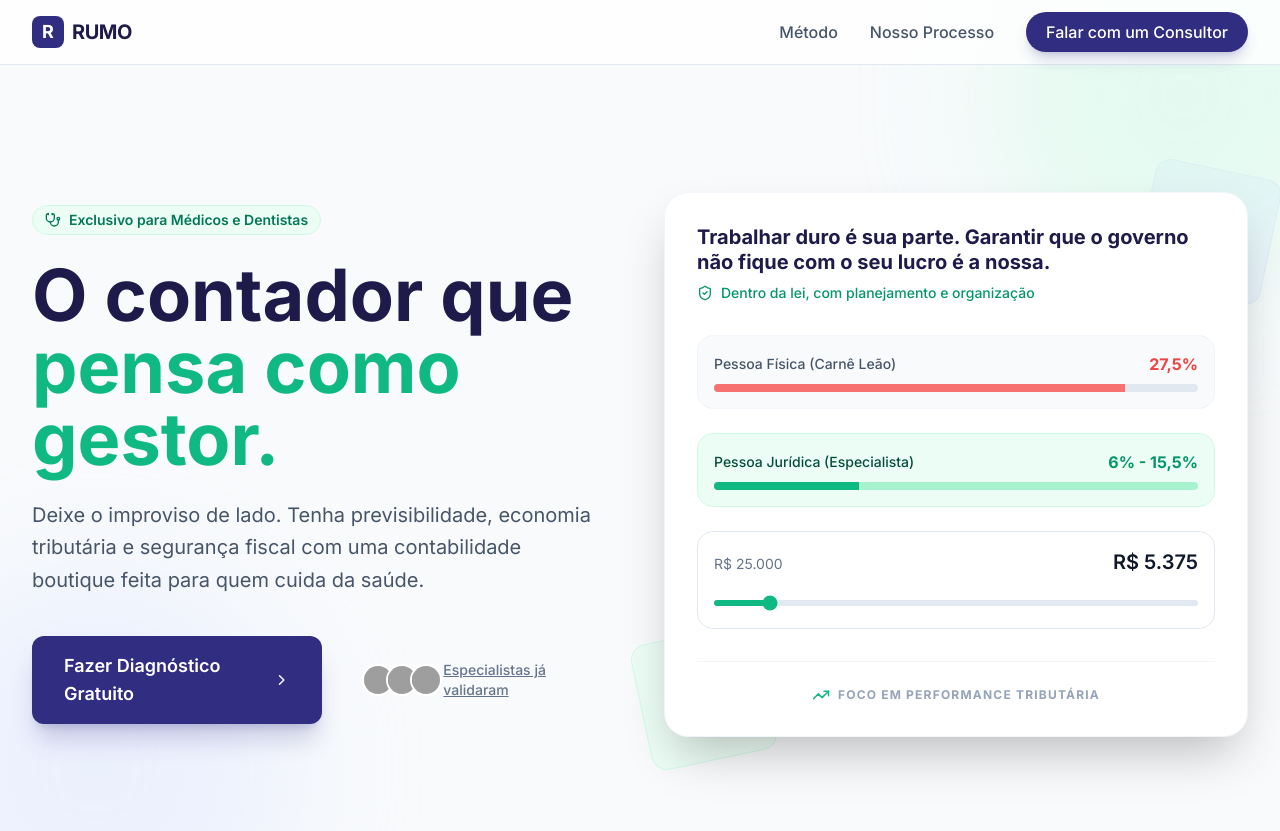
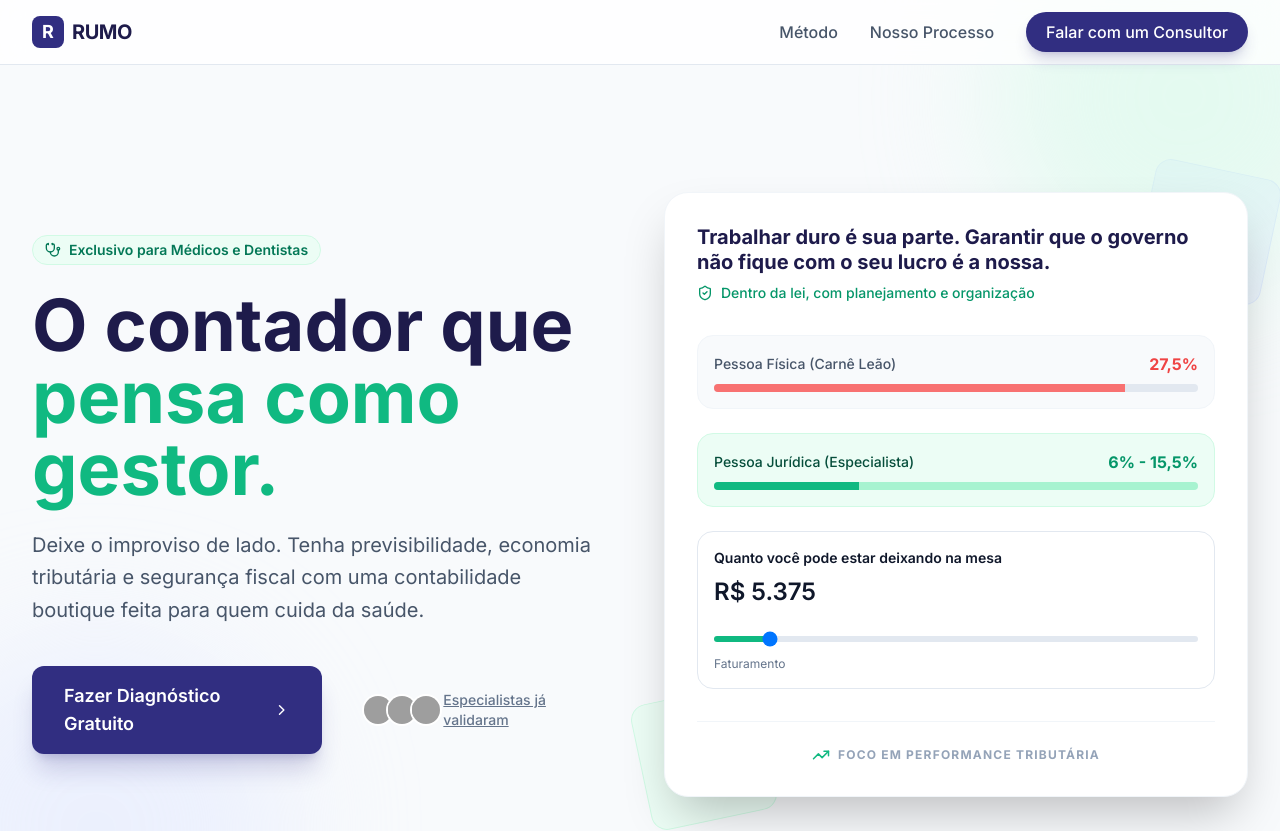
Before and after one commit to joaopschultz/rumocontabilidade, a React (Vite) app: page / in a window 1280 px wide. Shown: the top 831 px of the page. Built offline with nearby package versions, Linux system fonts and the light colour scheme; grey boxes are pictures that could not be loaded.

Commit message:
improve savings slider layout

```diff
--- a/components/SavingsSlider.tsx
+++ b/components/SavingsSlider.tsx
@@ -1,44 +1,47 @@
-import React, { useMemo, useState } from 'react';
+import React, { useMemo, useState } from "react";
 
 function formatBRL(value: number) {
-  return new Intl.NumberFormat('pt-BR', {
-    style: 'currency',
-    currency: 'BRL',
+  return new Intl.NumberFormat("pt-BR", {
+    style: "currency",
+    currency: "BRL",
     maximumFractionDigits: 0,
   }).format(value);
 }
 
-type SavingsSliderProps = {
+type Props = {
   min?: number;
   max?: number;
   step?: number;
   defaultValue?: number;
-  deltaPct?: number; // ex.: 0.215 (27,5% - 6%)
+  deltaPct?: number; // diferença direta (ex: 0.215)
 };
 
-const SavingsSlider: React.FC<SavingsSliderProps> = ({
+export default function SavingsSlider({
   min = 5000,
   max = 200000,
   step = 1000,
   defaultValue = 25000,
   deltaPct = 0.215,
-}) => {
+}: Props) {
   const [revenue, setRevenue] = useState<number>(defaultValue);
 
   const savings = useMemo(() => revenue * deltaPct, [revenue, deltaPct]);
   const pct = useMemo(() => ((revenue - min) / (max - min)) * 100, [revenue, min, max]);
 
   return (
-    <div className="rounded-2xl border border-slate-200 bg-white p-4">
-      <div className="flex items-baseline justify-between gap-4">
-        <div className="text-sm text-slate-500">{formatBRL(revenue)}</div>
-
-        <div className="text-right">
-          <div className="text-xl font-semibold text-slate-900">{formatBRL(savings)}</div>
-        </div>
+    <div className="mt-4 rounded-2xl border border-slate-200 bg-white p-4">
+      {/* Título (sem explicação) */}
+      <div className="text-sm font-semibold text-slate-900">
+        Quanto você pode estar deixando na mesa
       </div>
 
-      <div className="mt-3">
+      {/* Valor principal em destaque */}
+      <div className="mt-2 text-2xl font-semibold text-slate-900">
+        {formatBRL(savings)}
+      </div>
+
+      {/* Slider */}
+      <div className="mt-4">
         <input
           type="range"
           min={min}
@@ -49,17 +52,17 @@ const SavingsSlider: React.FC<SavingsSliderProps> = ({
           className="w-full"
           style={
             {
-              accentColor: '#10b981',
               background: `linear-gradient(to right, #10b981 0%, #10b981 ${pct}%, #e2e8f0 ${pct}%, #e2e8f0 100%)`,
               height: 6,
               borderRadius: 9999,
-              appearance: 'none',
+              appearance: "none",
             } as React.CSSProperties
           }
         />
       </div>
+
+      {/* Rótulo abaixo */}
+      <div className="mt-2 text-xs text-slate-500">Faturamento</div>
     </div>
   );
-};
-
-export default SavingsSlider;
+}
```
